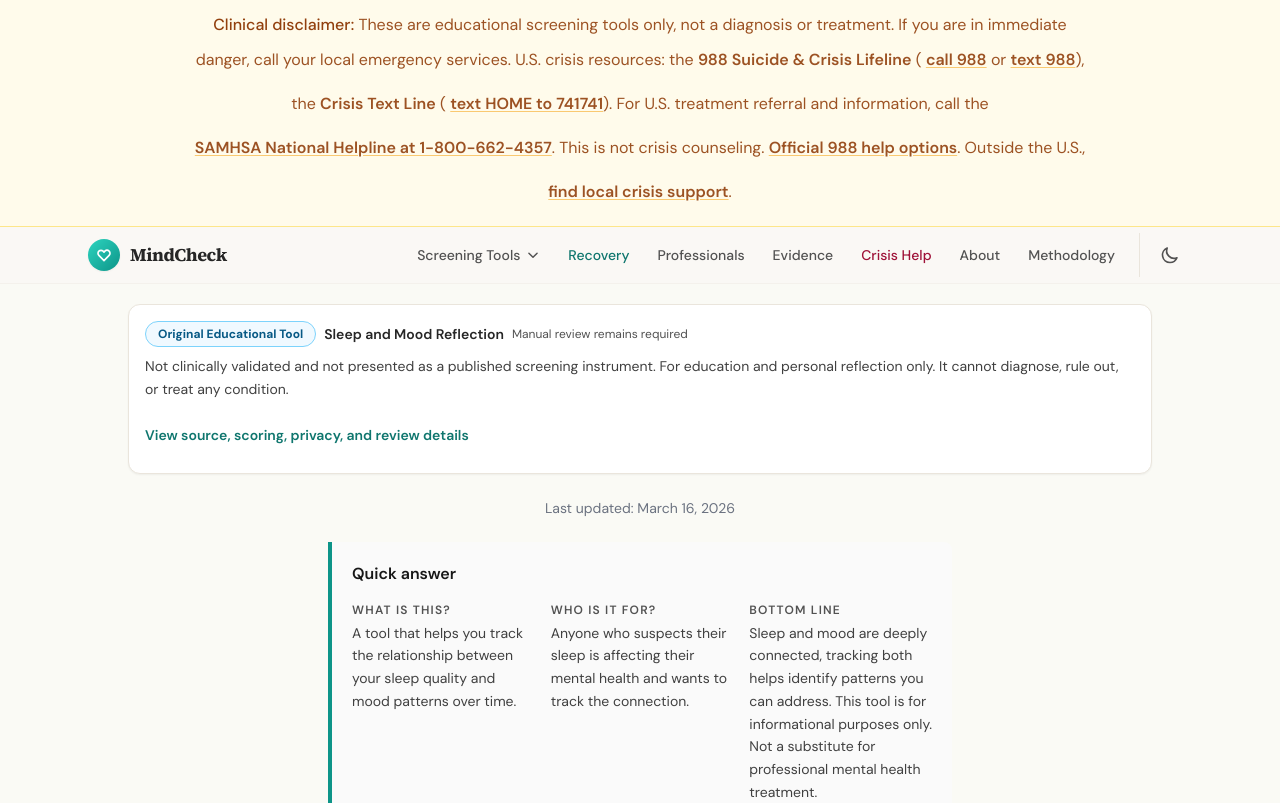
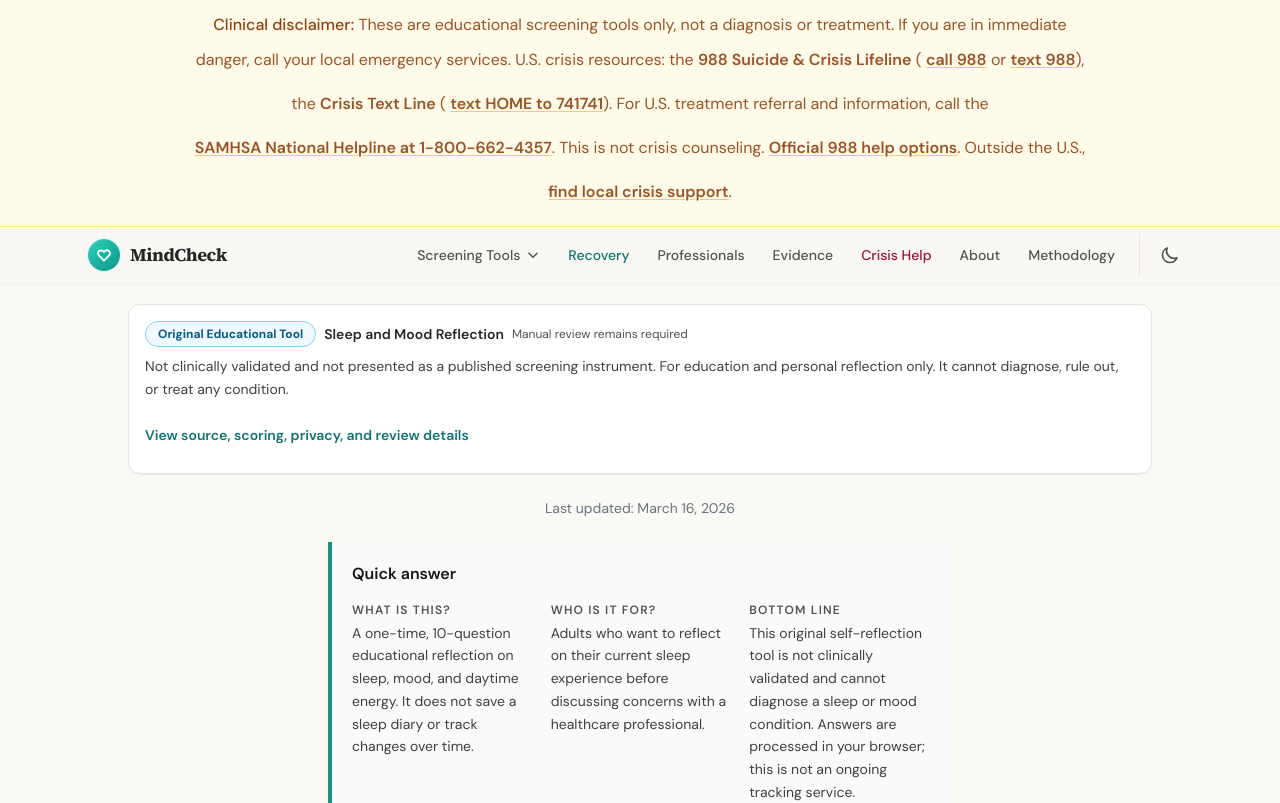
Before and after one commit to raiderj77/mhsud, a Next.js app: page /sleep-and-mood-check in a window 1280 px wide. Shown: the top 803 px of the page. Built offline with nearby package versions, Linux system fonts and the light colour scheme.

Commit message:
Correct tool descriptions after complete public page entry review

```diff
--- a/src/app/asrs-adhd-screening/page.tsx
+++ b/src/app/asrs-adhd-screening/page.tsx
@@ -96,7 +96,7 @@ export default function ASRSPage() {
       </p>
       <div className="max-w-2xl mx-auto px-4 sm:px-6 mt-6">
         <AnswerBlock
-          what="The Adult Self-Report Scale (ASRS), a WHO-developed 18-question ADHD screening used in clinical practice worldwide."
+          what="The ASRS v1.1 Part A, a six-question adult ADHD screener drawn from the full 18-question symptom checklist. This page offers the six-question screener."
           who="Adults who want to take the standard clinical ADHD screening tool used by healthcare providers."
           bottomLine="The ASRS is widely used in clinical settings, share your results with a healthcare provider for next steps. This tool is for informational purposes only. Not a substitute for professional mental health treatment."
           lastUpdated="2026-03-20"
--- a/src/app/sleep-and-mood-check/page.tsx
+++ b/src/app/sleep-and-mood-check/page.tsx
@@ -12,7 +12,7 @@ export const metadata: Metadata = createMetadata({
   description:
     "Reflect on how sleep relates to mood and energy with this browser-local, 10-question educational tool. About 2 minutes. Not a diagnostic tool.",
   keywords: [
-    "sleep and mood tracker", "sleep quality check", "insomnia self-check",
+    "sleep and mood reflection", "sleep quality check", "insomnia self-check",
     "sleep habits and mental health", "sleep mood connection", "sleep assessment",
     "am i sleeping enough", "sleep quality quiz", "sleep and anxiety",
     "sleep and depression", "sleep reflection tool", "sleep hygiene check",
@@ -40,9 +40,9 @@ export default function SleepMoodPage() {
       </p>
       <div className="max-w-2xl mx-auto px-4 sm:px-6 mt-6">
         <AnswerBlock
-          what="A tool that helps you track the relationship between your sleep quality and mood patterns over time."
-          who="Anyone who suspects their sleep is affecting their mental health and wants to track the connection."
-          bottomLine="Sleep and mood are deeply connected, tracking both helps identify patterns you can address. This tool is for informational purposes only. Not a substitute for professional mental health treatment."
+          what="A one-time, 10-question educational reflection on sleep, mood, and daytime energy. It does not save a sleep diary or track changes over time."
+          who="Adults who want to reflect on their current sleep experience before discussing concerns with a healthcare professional."
+          bottomLine="This original self-reflection tool is not clinically validated and cannot diagnose a sleep or mood condition. Answers are processed in your browser; this is not an ongoing tracking service."
           lastUpdated="2026-03-20"
         />
       </div>
```
Also changed, not shown: 2 other files (tests, documents, lock files or other folders).
